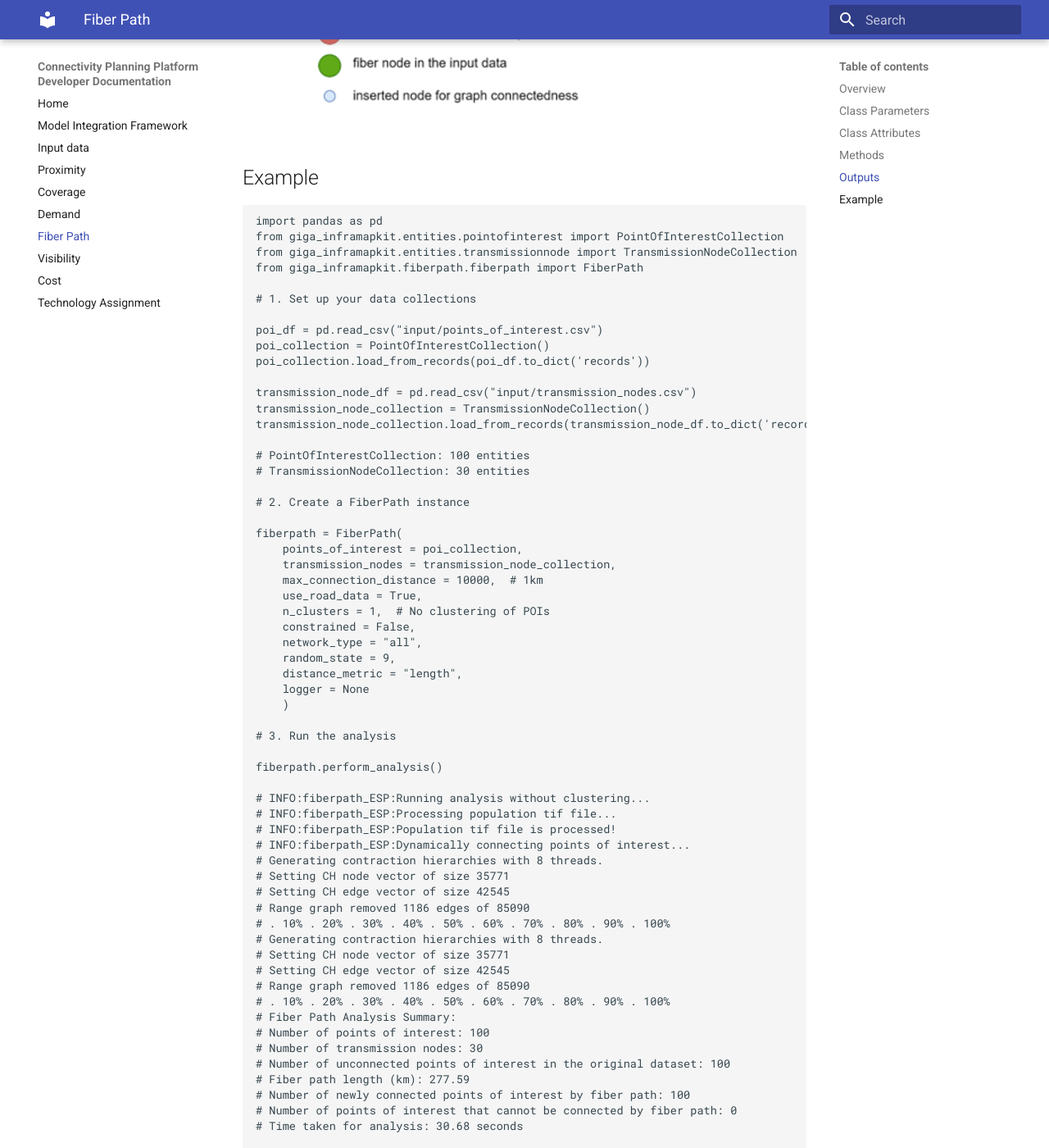
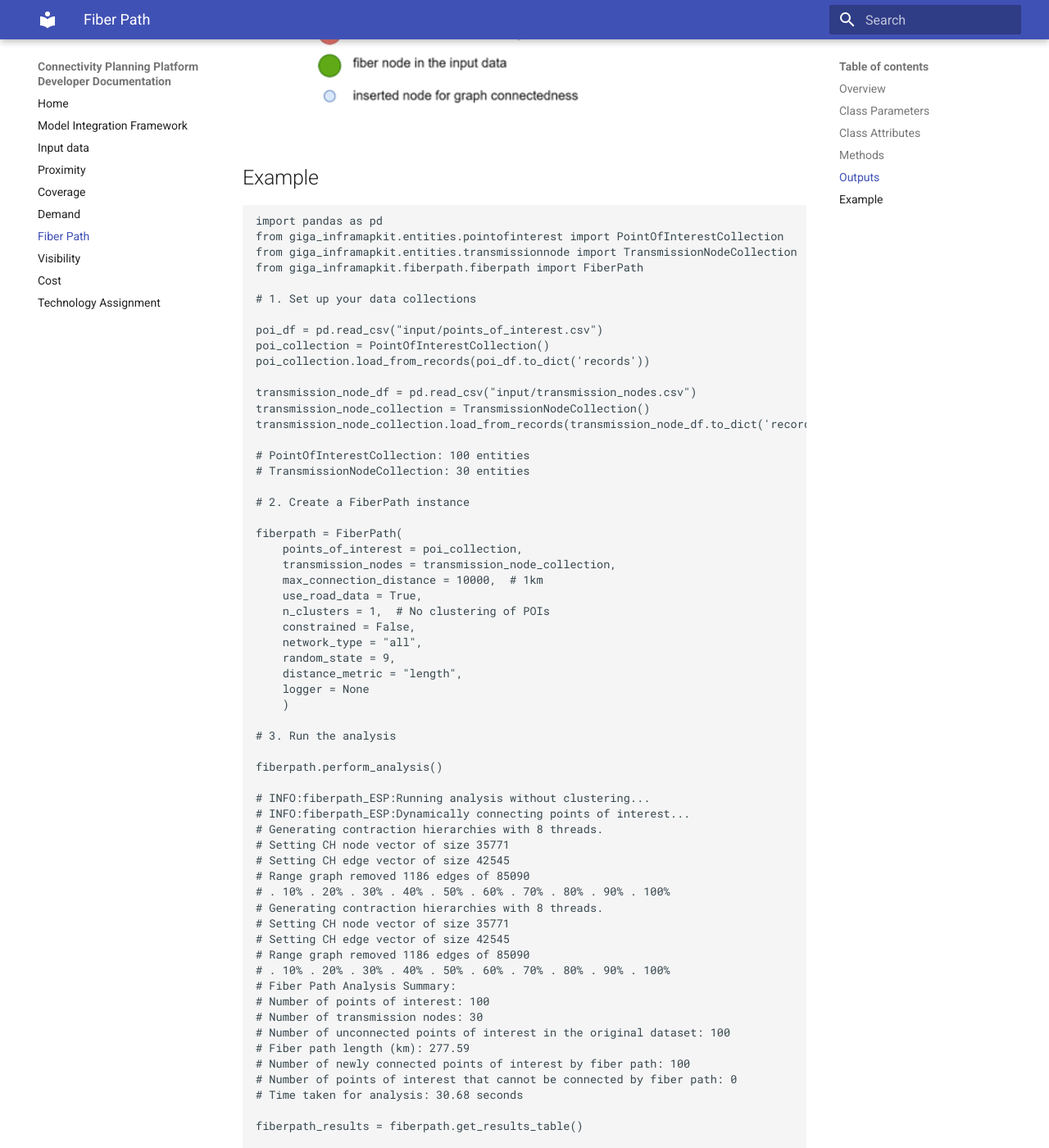
Before and after one commit to FNS-Division/inframapkit-documentation, an MkDocs documentation site: the page built from docs/fiberpath.md, in a window 1280 px wide and 1400 px high, scrolled down 5663 px. Shown: the whole window at 82% size. Built offline with MkDocs 1.6.1 and Material for MkDocs 9.7.7, drawn with Linux system fonts in a browser that asks for light colours; some of the changed text lies outside the part shown.

```diff
--- a/docs/fiberpath.md
+++ b/docs/fiberpath.md
@@ -16,7 +16,7 @@ This approach enables economies of scale: POIs can act as relay points for neigh
 
 In practice, this model is an application of [Kruskal's algorithm](https://en.wikipedia.org/wiki/Kruskal%27s_algorithm) to find a Minimum Spanning Tree (MST) in a network graph, where the edges are the road network and the vertices are POIs and fiber nodes. The MST ensures the minimal fiber path necessary to connect all relevant points while adhering to road network constraints related to distance.
 
-_Figure: Output of fiber path algorithm_
+_Figure: Output of Fiber Path algorithm_
 
 ![nam-fiber-lines](img/nam-fiber-lines.png)
 
@@ -137,8 +137,6 @@ fiberpath = FiberPath(
 fiberpath.perform_analysis()
 
 # INFO:fiberpath_ESP:Running analysis without clustering...
-# INFO:fiberpath_ESP:Processing population tif file...
-# INFO:fiberpath_ESP:Population tif file is processed!
 # INFO:fiberpath_ESP:Dynamically connecting points of interest...
 # Generating contraction hierarchies with 8 threads.
 # Setting CH node vector of size 35771
```
Also changed, not shown: docs/inputdata.md (+3 -2 lines).
